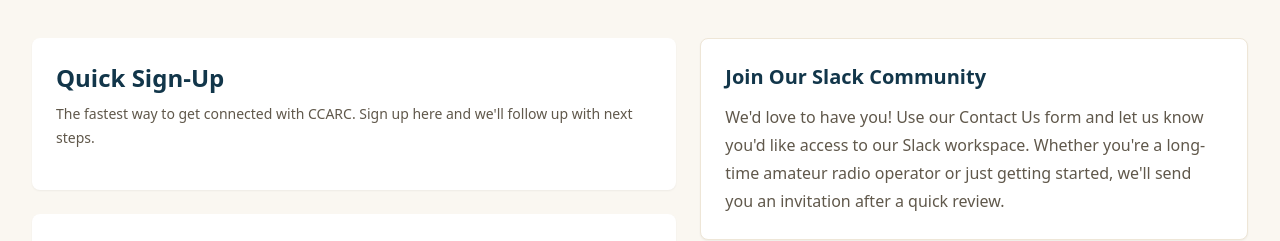
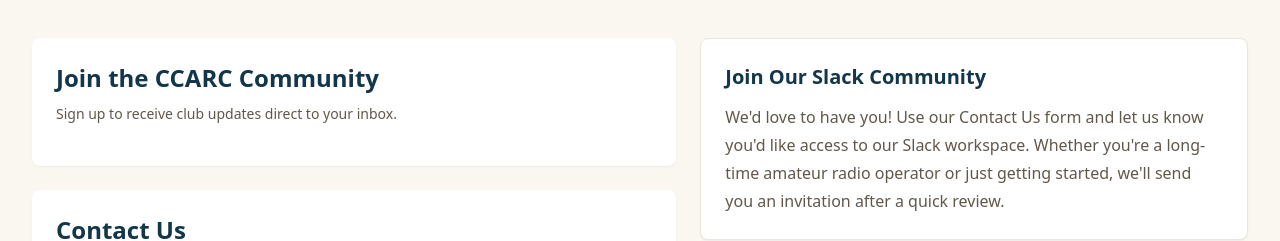
Before and after one commit to membership-ccarc/n7rb, a Next.js app: page /join-contact in a window 1280 px wide. Shown: the part 331-572 px from the top of the page. Built offline with nearby package versions, Linux system fonts and the light colour scheme; no server answers.

Commit message:
last tweak to Kit.com messaging.

```diff
--- a/app/join-contact/page.tsx
+++ b/app/join-contact/page.tsx
@@ -66,9 +66,9 @@ export default function JoinContactPage() {
       <div className="mx-auto mt-10 grid max-w-7xl gap-6 lg:grid-cols-[1fr_0.85fr]">
         <div className="grid content-start gap-6">
           <div className="rounded-lg bg-white p-6 shadow-sm">
-            <h2 className="text-2xl font-black text-mountain-900">Quick Sign-Up</h2>
+            <h2 className="text-2xl font-black text-mountain-900">Join the CCARC Community</h2>
             <p className="mt-2 text-sm leading-6 text-stonewarm-700">
-              The fastest way to get connected with CCARC. Sign up here and we&apos;ll follow up with next steps.
+              Sign up to receive club updates direct to your inbox.
             </p>
             <div className="kit-signup mt-4">
               <KitSignupForm />
```
